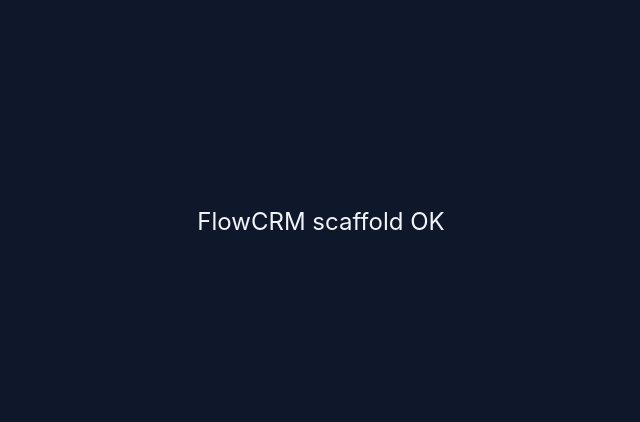
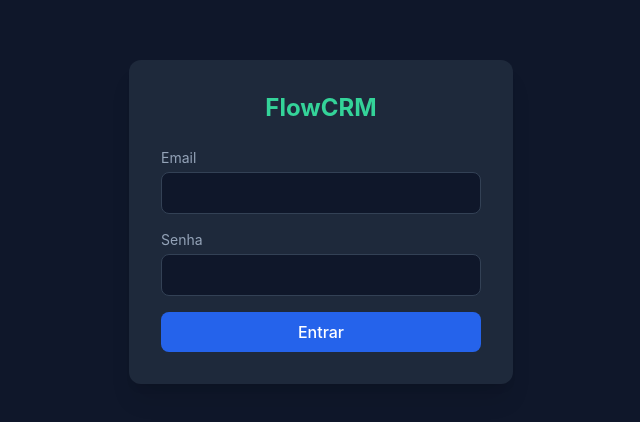
Before and after one commit to DigitalBoostofc/flowcrm, a React (Vite) app in the folder frontend/: page /login in a window 1280 px wide. Shown: the part 178-600 px from the top of the page, without its empty margins (319-959 px from the left). Built offline with nearby package versions, Linux system fonts and the light colour scheme.

Commit message:
feat(frontend): axios client, auth store, login page

```diff
--- a/frontend/src/App.tsx
+++ b/frontend/src/App.tsx
@@ -1,3 +1,14 @@
+import { Routes, Route, Navigate } from 'react-router-dom';
+import Login from '@/pages/Login';
+import { useAuthStore } from '@/store/auth.store';
+
 export default function App() {
-  return <div className="min-h-screen flex items-center justify-center text-2xl">FlowCRM scaffold OK</div>;
+  const token = useAuthStore((s) => s.token);
+
+  return (
+    <Routes>
+      <Route path="/login" element={token ? <Navigate to="/" /> : <Login />} />
+      <Route path="/*" element={token ? <div>Logged in — TODO Task 3</div> : <Navigate to="/login" />} />
+    </Routes>
+  );
 }
--- /dev/null
+++ b/frontend/src/api/auth.ts
@@ -0,0 +1,7 @@
+import { api } from './client';
+import type { LoginResponse } from '@/types/api';
+
+export async function login(email: string, password: string): Promise<LoginResponse> {
+  const res = await api.post<LoginResponse>('/auth/login', { email, password });
+  return res.data;
+}
--- /dev/null
+++ b/frontend/src/api/client.ts
@@ -0,0 +1,28 @@
+import axios from 'axios';
+import { useAuthStore } from '@/store/auth.store';
+
+export const api = axios.create({
+  baseURL: '/api',
+  timeout: 15000,
+});
+
+api.interceptors.request.use((config) => {
+  const token = useAuthStore.getState().token;
+  if (token) {
+    config.headers.Authorization = `Bearer ${token}`;
+  }
+  return config;
+});
+
+api.interceptors.response.use(
+  (res) => res,
+  (err) => {
+    if (err.response?.status === 401) {
+      useAuthStore.getState().logout();
+      if (typeof window !== 'undefined' && window.location.pathname !== '/login') {
+        window.location.href = '/login';
+      }
+    }
+    return Promise.reject(err);
+  },
+);
--- /dev/null
+++ b/frontend/src/pages/Login.tsx
@@ -0,0 +1,73 @@
+import { useForm } from 'react-hook-form';
+import { z } from 'zod';
+import { zodResolver } from '@hookform/resolvers/zod';
+import { useNavigate } from 'react-router-dom';
+import { useState } from 'react';
+import { login } from '@/api/auth';
+import { useAuthStore } from '@/store/auth.store';
+
+const schema = z.object({
+  email: z.string().email('Email inválido'),
+  password: z.string().min(6, 'Mínimo 6 caracteres'),
+});
+
+type FormData = z.infer<typeof schema>;
+
+export default function Login() {
+  const navigate = useNavigate();
+  const setAuth = useAuthStore((s) => s.setAuth);
+  const [serverError, setServerError] = useState<string | null>(null);
+
+  const { register, handleSubmit, formState: { errors, isSubmitting } } = useForm<FormData>({
+    resolver: zodResolver(schema),
+  });
+
+  const onSubmit = async (data: FormData) => {
+    setServerError(null);
+    try {
+      const res = await login(data.email, data.password);
+      setAuth(res.accessToken, res.user);
+      navigate('/');
+    } catch (err: any) {
+      setServerError(err.response?.data?.message || 'Credenciais inválidas');
+    }
+  };
+
+  return (
+    <div className="min-h-screen flex items-center justify-center bg-slate-900 p-4">
+      <form onSubmit={handleSubmit(onSubmit)} className="bg-slate-800 p-8 rounded-xl w-full max-w-sm shadow-xl">
+        <h1 className="text-2xl font-bold text-center mb-6 text-emerald-400">FlowCRM</h1>
+        <div className="space-y-4">
+          <div>
+            <label className="block text-sm text-slate-400 mb-1">Email</label>
+            <input
+              type="email"
+              autoComplete="email"
+              className="w-full px-3 py-2 bg-slate-900 border border-slate-700 rounded-lg focus:outline-none focus:border-brand-500 text-slate-100"
+              {...register('email')}
+            />
+            {errors.email && <p className="text-red-400 text-sm mt-1">{errors.email.message}</p>}
+          </div>
+          <div>
+            <label className="block text-sm text-slate-400 mb-1">Senha</label>
+            <input
+              type="password"
+              autoComplete="current-password"
+              className="w-full px-3 py-2 bg-slate-900 border border-slate-700 rounded-lg focus:outline-none focus:border-brand-500 text-slate-100"
+              {...register('password')}
+            />
+            {errors.password && <p className="text-red-400 text-sm mt-1">{errors.password.message}</p>}
+          </div>
+          {serverError && <p className="text-red-400 text-sm">{serverError}</p>}
+          <button
+            type="submit"
+            disabled={isSubmitting}
+            className="w-full bg-brand-600 hover:bg-brand-500 disabled:opacity-50 text-white font-medium py-2 rounded-lg transition-colors"
+          >
+            {isSubmitting ? 'Entrando...' : 'Entrar'}
+          </button>
+        </div>
+      </form>
+    </div>
+  );
+}
--- /dev/null
+++ b/frontend/src/store/auth.store.ts
@@ -0,0 +1,22 @@
+import { create } from 'zustand';
+import { persist } from 'zustand/middleware';
+import type { User } from '@/types/api';
+
+interface AuthState {
+  token: string | null;
+  user: User | null;
+  setAuth: (token: string, user: User) => void;
+  logout: () => void;
+}
+
+export const useAuthStore = create<AuthState>()(
+  persist(
+    (set) => ({
+      token: null,
+      user: null,
+      setAuth: (token, user) => set({ token, user }),
+      logout: () => set({ token: null, user: null }),
+    }),
+    { name: 'flowcrm-auth' },
+  ),
+);
--- /dev/null
+++ b/frontend/src/types/api.ts
@@ -0,0 +1,13 @@
+export type UserRole = 'owner' | 'agent';
+
+export interface User {
+  id: string;
+  name: string;
+  email: string;
+  role: UserRole;
+}
+
+export interface LoginResponse {
+  accessToken: string;
+  user: User;
+}
```
